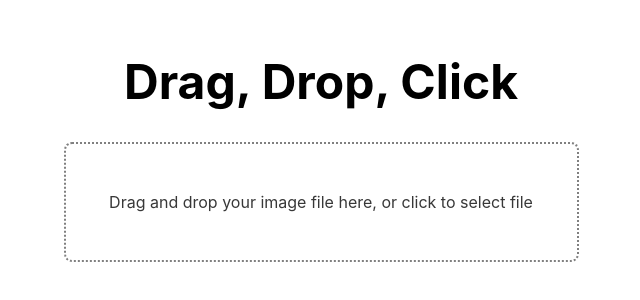
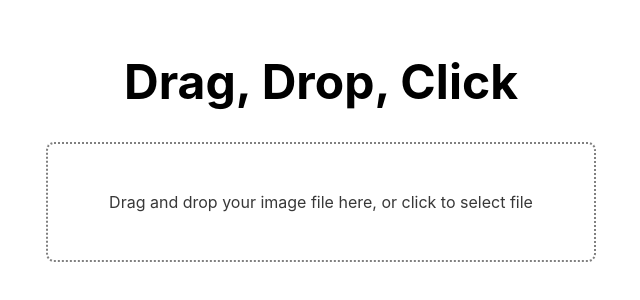
Before and after one commit to elaineleung/drag-drop-click, a Next.js app: page / in a window 1280 px wide. Shown: the part 250-550 px from the top of the page, without its empty margins (319-959 px from the left). Built offline with nearby package versions, Linux system fonts and the light colour scheme.

Commit message:
Update README

```diff
--- a/components/UploadImage.js
+++ b/components/UploadImage.js
@@ -8,7 +8,7 @@ const UploadImage = ({ data, dispatch, children }) => {
   const dropInput = useRef(null);
 
   const handleDragStart = (e) => {
-    e.dataTransfer.clearData();
+    e.dataTransfer.effectAllowed = "move"
   };
 
   const onButtonClick = () => {
@@ -23,6 +23,7 @@ const UploadImage = ({ data, dispatch, children }) => {
   const handleDragEnter = (e) => {
     e.preventDefault();
     e.stopPropagation();
+    e.dataTransfer.dropEffect = "move";
     dispatch({
       type: "SET_DROP_DEPTH",
       dropDepth: data.dropDepth + 1
@@ -43,7 +44,7 @@ const UploadImage = ({ data, dispatch, children }) => {
   const handleDragOver = (e) => {
     e.preventDefault();
     e.stopPropagation();
-    e.dataTransfer.dropEffect = "copy";
+    e.dataTransfer.dropEffect = "copy"
     dispatch({
       type: "SET_IN_DROP_ZONE",
       inDropZone: true
--- a/styles/Home.module.css
+++ b/styles/Home.module.css
@@ -20,7 +20,8 @@
 
 .main__container {
   width: 90%;
-  max-width: 515px;
+  max-width: 550px;
+  cursor: pointer;
   /* border: 1px solid magenta; */
 }
 
```
Also changed, not shown: 2 other files (tests, documents, lock files or other folders).
